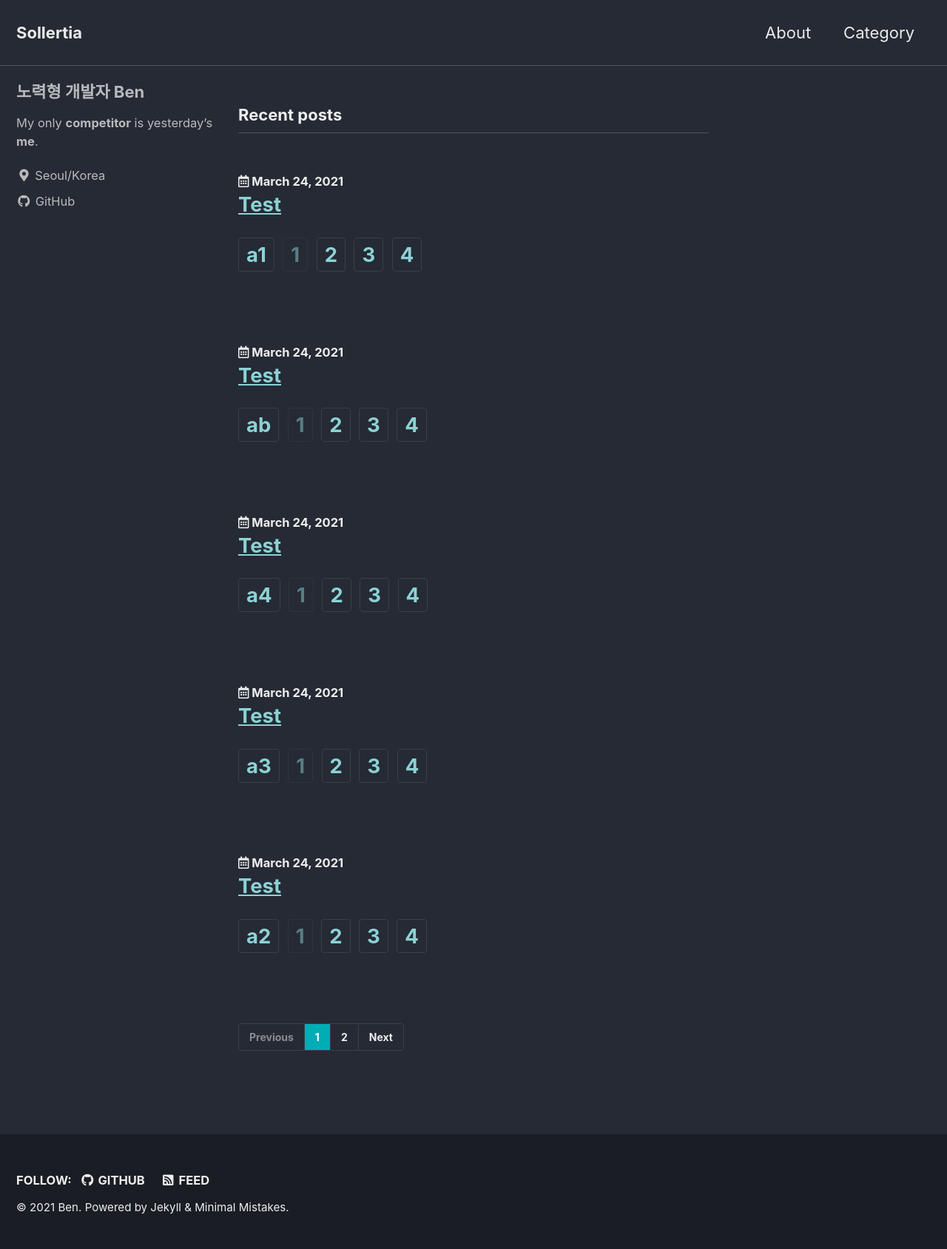
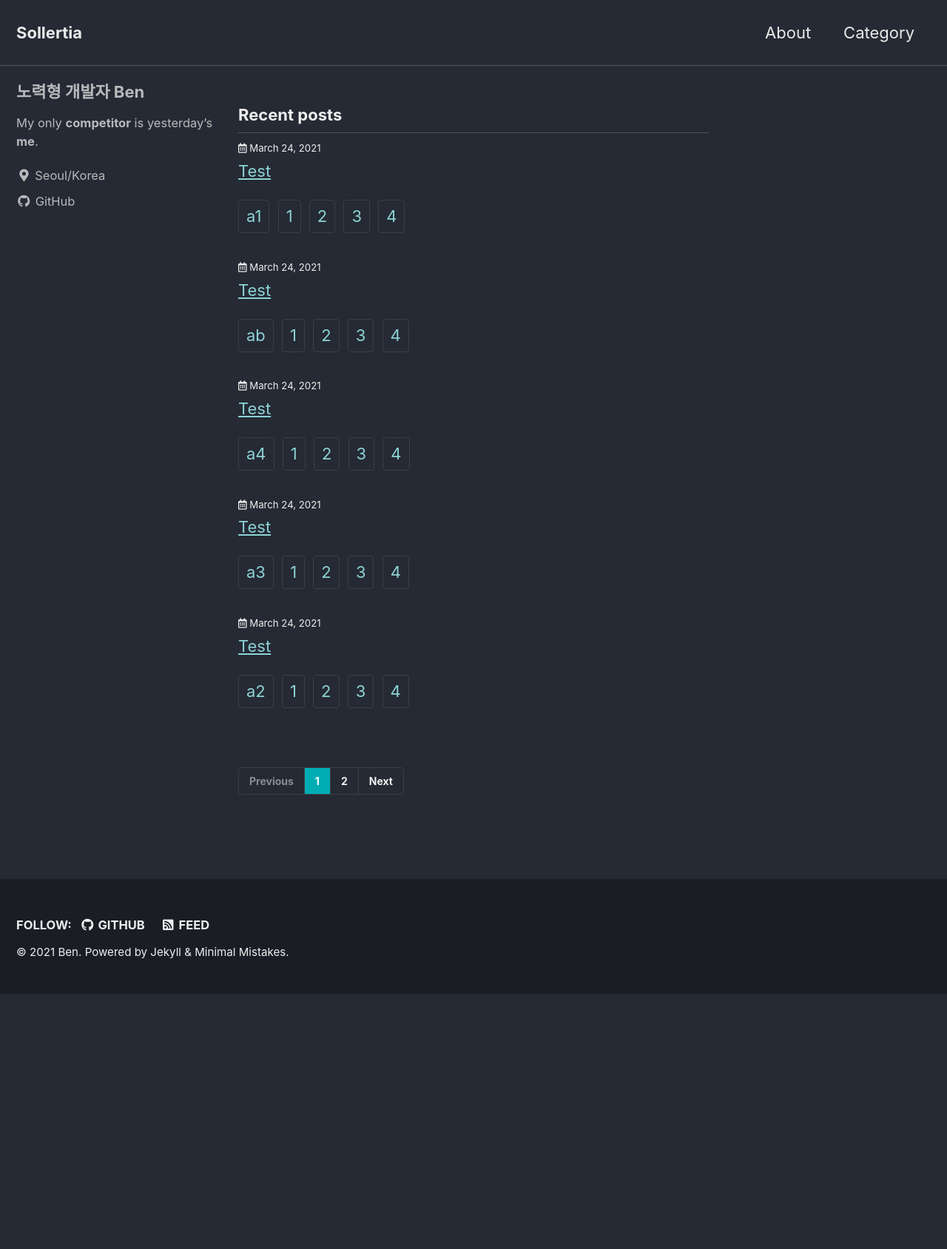
Before and after one commit to sollertia/sollertia.github.io, a Jekyll site: the page built from index.html, in a window 1280 px wide. Shown: the whole page at 74% size. Built offline with Jekyll 4.4.1, drawn with Linux system fonts in a browser that asks for light colours; cached includes are drawn as plain includes; the list of posts is cut into pages by our own code; after the commit the page ends 1343 px from its top, so only the background shows below that.

Commit message:
mod include archive-single

```diff
--- a/_includes/archive-single.html
+++ b/_includes/archive-single.html
@@ -17,7 +17,6 @@
         <img src="{{ teaser | relative_url }}" alt="">
       </div>
     {% endif %}
-    <h2 class="archive__item-title no_toc" itemprop="headline">
       {% include page__meta.html type=include.type %}
       {% if post.link %}
         <a href="{{ post.link }}">{{ title }}</a> <a href="{{ post.url | relative_url }}" rel="permalink"><i class="fas fa-link" aria-hidden="true" title="permalink"></i><span class="sr-only">Permalink</span></a>
@@ -25,7 +24,6 @@
         <a href="{{ post.url | relative_url }}" rel="permalink">{{ title }}</a>
       {% endif %}
       {% include teaser_taxonomy.html type=include.type %}
-    </h2>
 
   <!--  {% if post.excerpt %}<p class="archive__item-excerpt" itemprop="description">{{ post.excerpt | markdownify | strip_html | truncate: 160 }}</p>{% endif %}-->
   </article>
```
